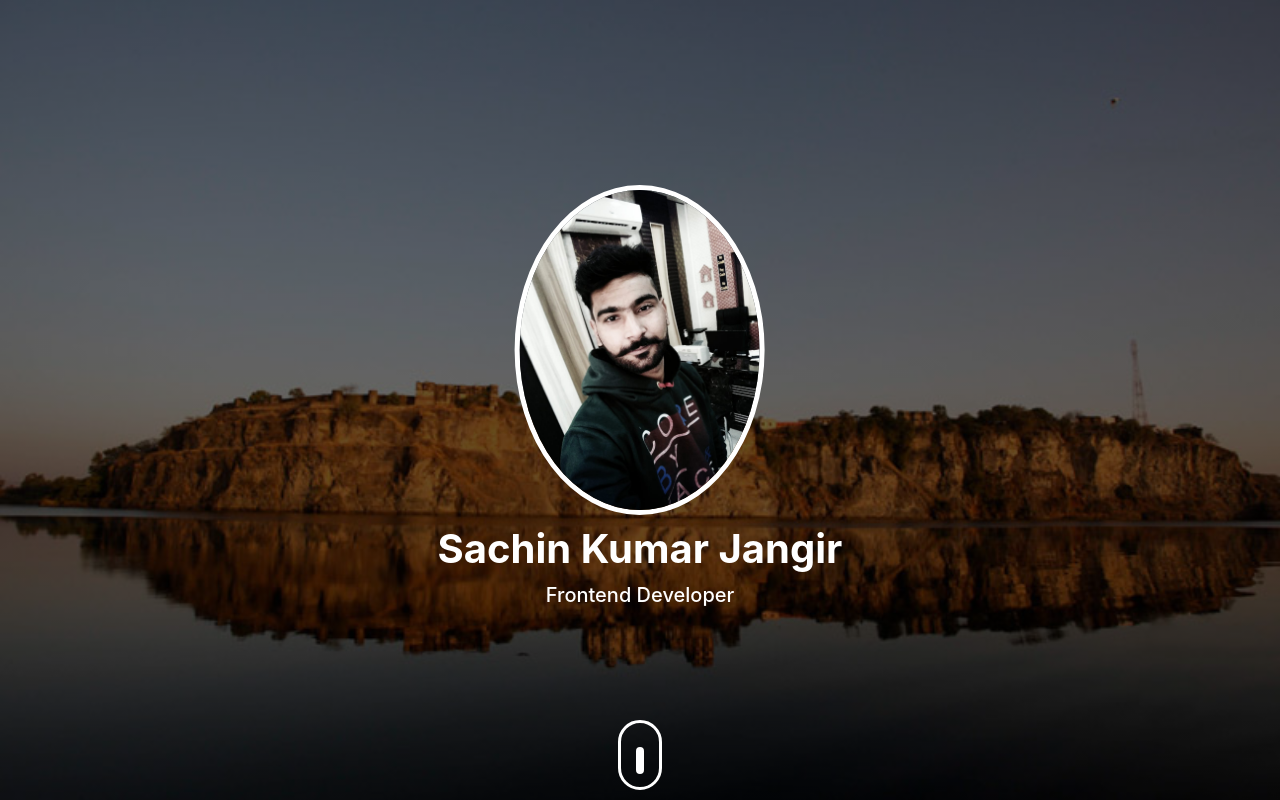
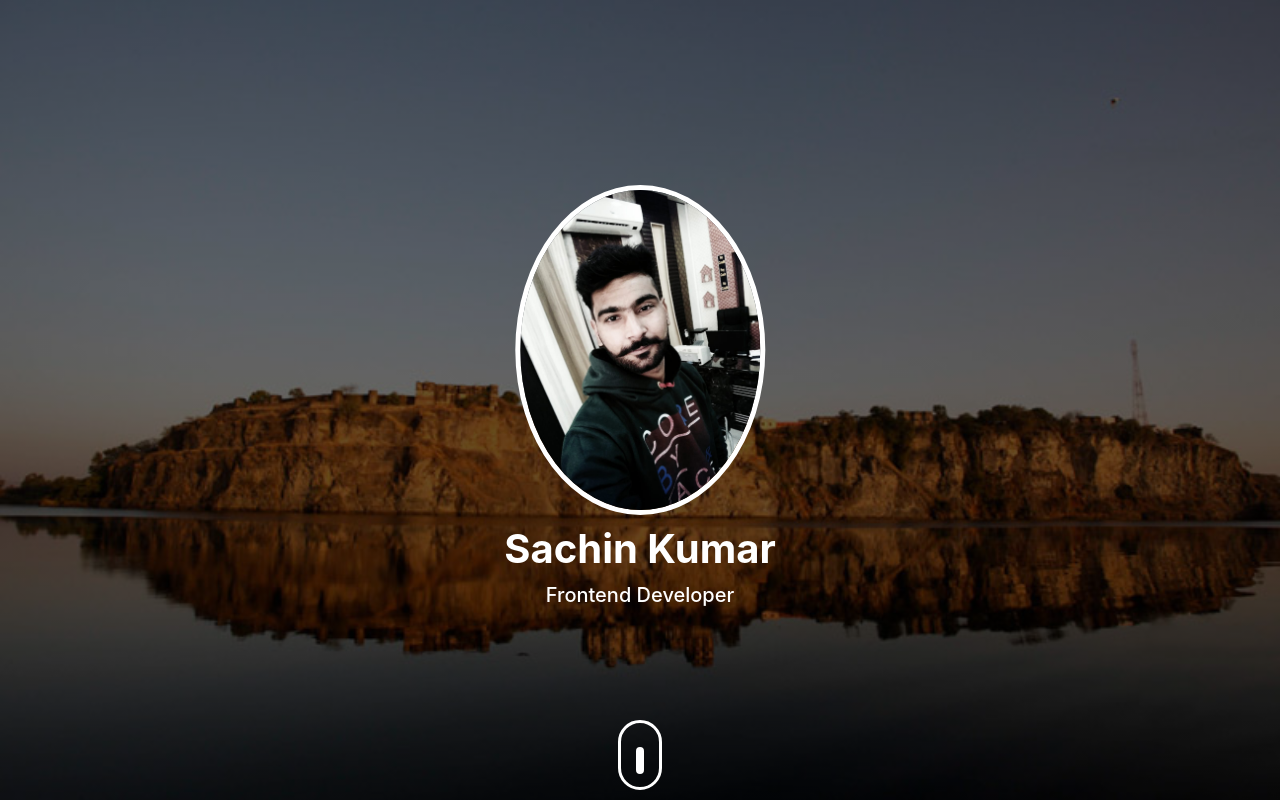
Before and after one commit to jangir-sachin/FrontEnd-Resume, a plain HTML site: page index.html in a window 1280 px wide. Shown: the top 800 px of the page. Drawn offline with nearby package versions, Linux system fonts and the light colour scheme.

Commit message:
name change

```diff
--- a/index.html
+++ b/index.html
@@ -30,7 +30,7 @@
 
 		<div class="user-box">
 			<img src="img/sachin1.jpeg">
-			<h1>Sachin Kumar Jangir</h1>
+			<h1>Sachin Kumar</h1>
 			<h5>Frontend Developer</h5>
 		</div>
 	</div>
```
